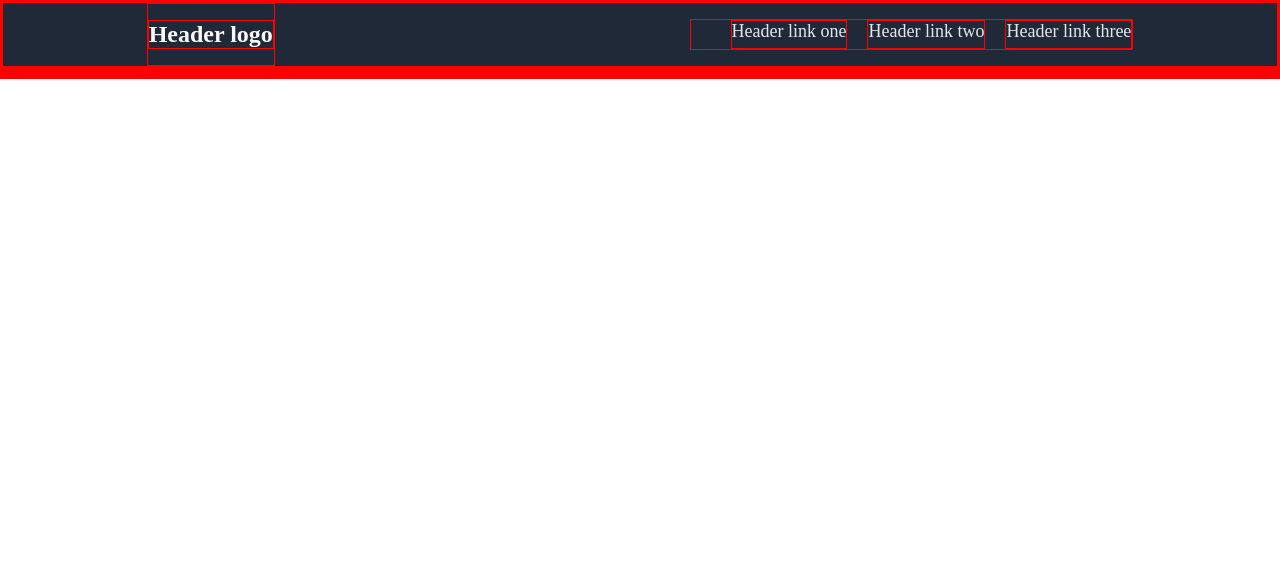
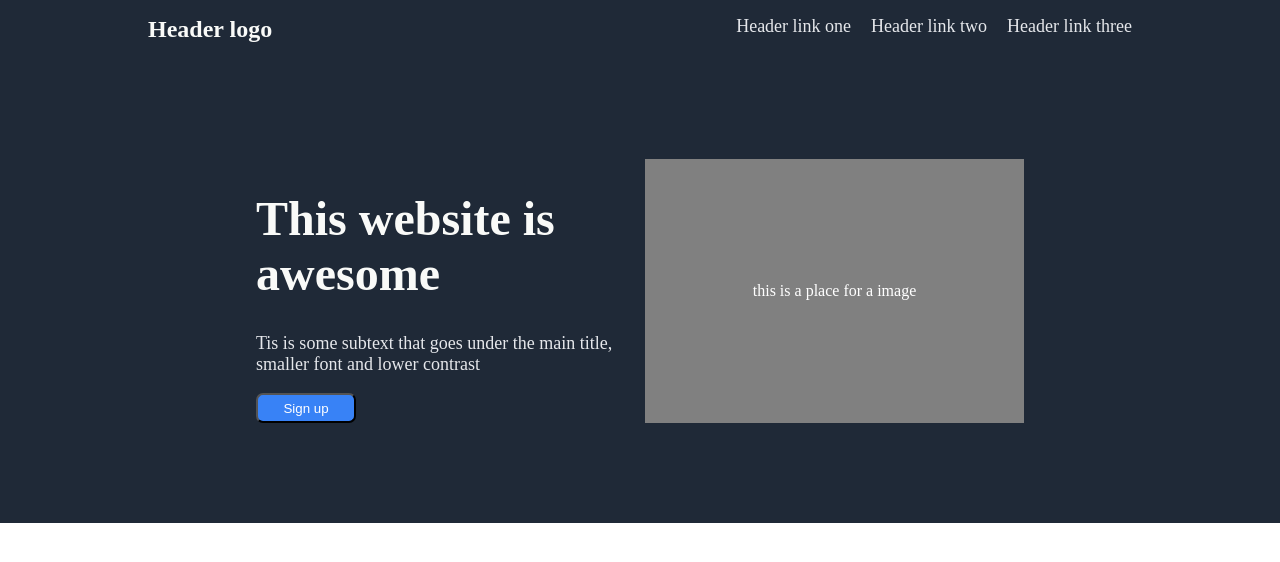
Before and after one commit to SrElpanda/web-template, a plain HTML site: page index.html in a window 1280 px wide. Drawn offline with Linux system fonts and the light colour scheme.

```diff
--- a/index.html
+++ b/index.html
@@ -17,16 +17,27 @@
             <a class="header-item" href="">Header link three</a>
         </ul>
     </header>
-    <div>
+    <div class="section one">
+        <div class="content">
+            <div style="width: 50%;">
+                <h1 class="title">This website is awesome</h1>
+                <p class="secondary-text">Tis is some subtext that goes under the main
+                    title, smaller font and lower contrast
+                </p>
+                <button>Sign up</button>
+            </div>
+            <div class="image-space">
+                <p style="align-self: center; color: white;">this is a place for a image</p>
+            </div>
+        </div>
+    </div>
+    <div class="section two">
 
     </div>
-    <div>
+    <div class="section three">
 
     </div>
-    <div>
-
-    </div>
-    <div>
+    <div class="section four">
 
     </div>
     <footer>
--- a/style.css
+++ b/style.css
@@ -1,5 +1,5 @@
 *{
-    border: 1px solid red;
+    /* border: 1px solid red; */
     box-sizing: border-box;
 }
 body{
@@ -13,7 +13,7 @@ header{
     gap: 10%;
     justify-content: space-around;
 }
-.header-item{
+.header-item, .secondary-text{
     font-size: 18px;
     text-decoration: none;
     color: #e5e7eb;
@@ -26,3 +26,32 @@ header{
     display: flex;
     gap: 20px;
 }
+/* section one */
+.title{
+    font-size: 48px;
+    font-style: bold;
+    color: #f9faf8;
+}
+button {
+    background-color: #3882f6;
+    color: white;
+    border-radius: 7px;
+    height: 30px;
+    width: 100px;
+}
+
+.section.one{
+    padding: 100px 20% 100px;
+    background-color: #1f2937;
+}
+.content{
+    display: flex;
+    gap: 10px;
+}
+.image-space{
+    display: flex;
+    width: 50%;
+    background-color: gray;
+    justify-content: center;
+}
+/* section two */
```
